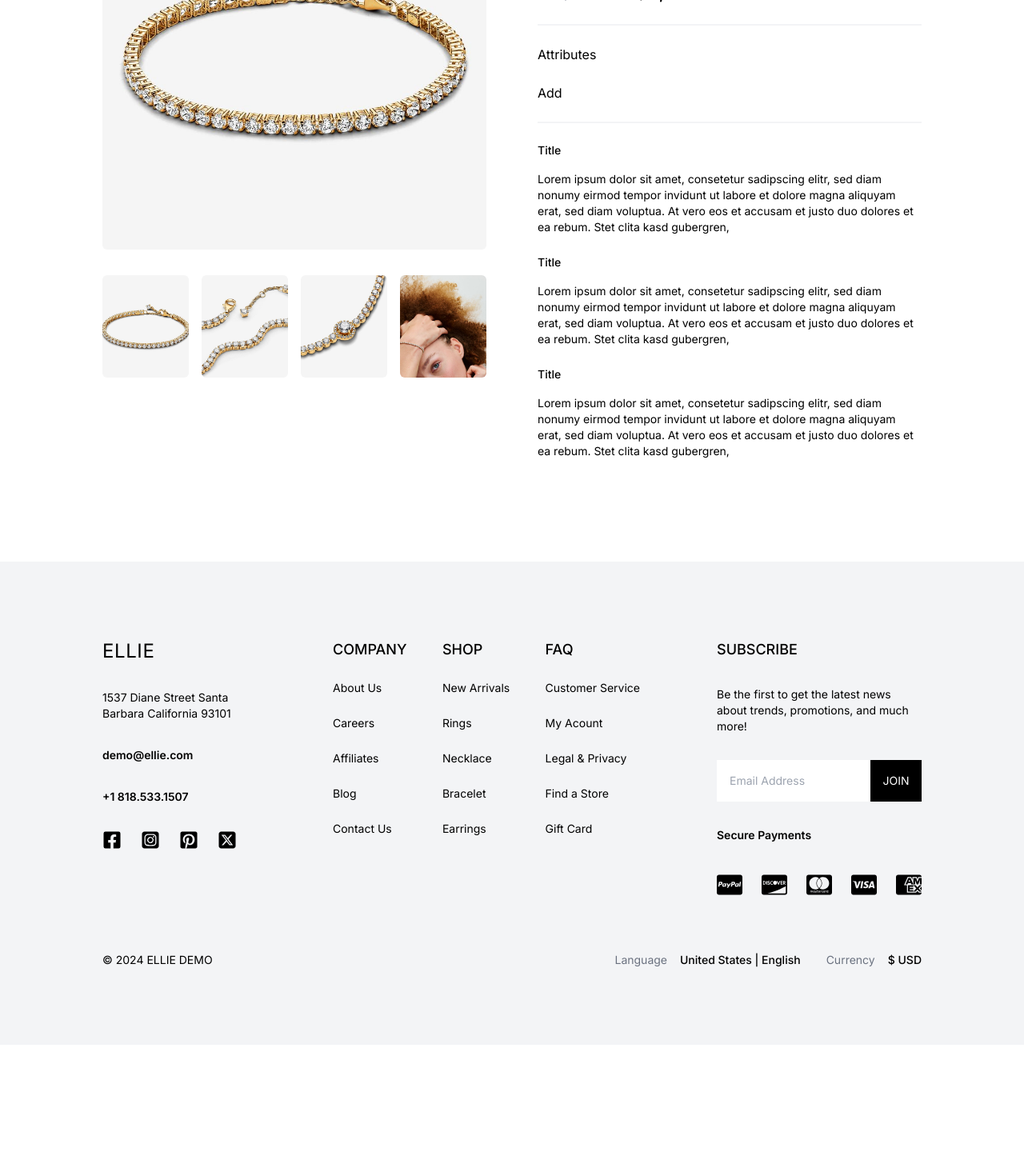
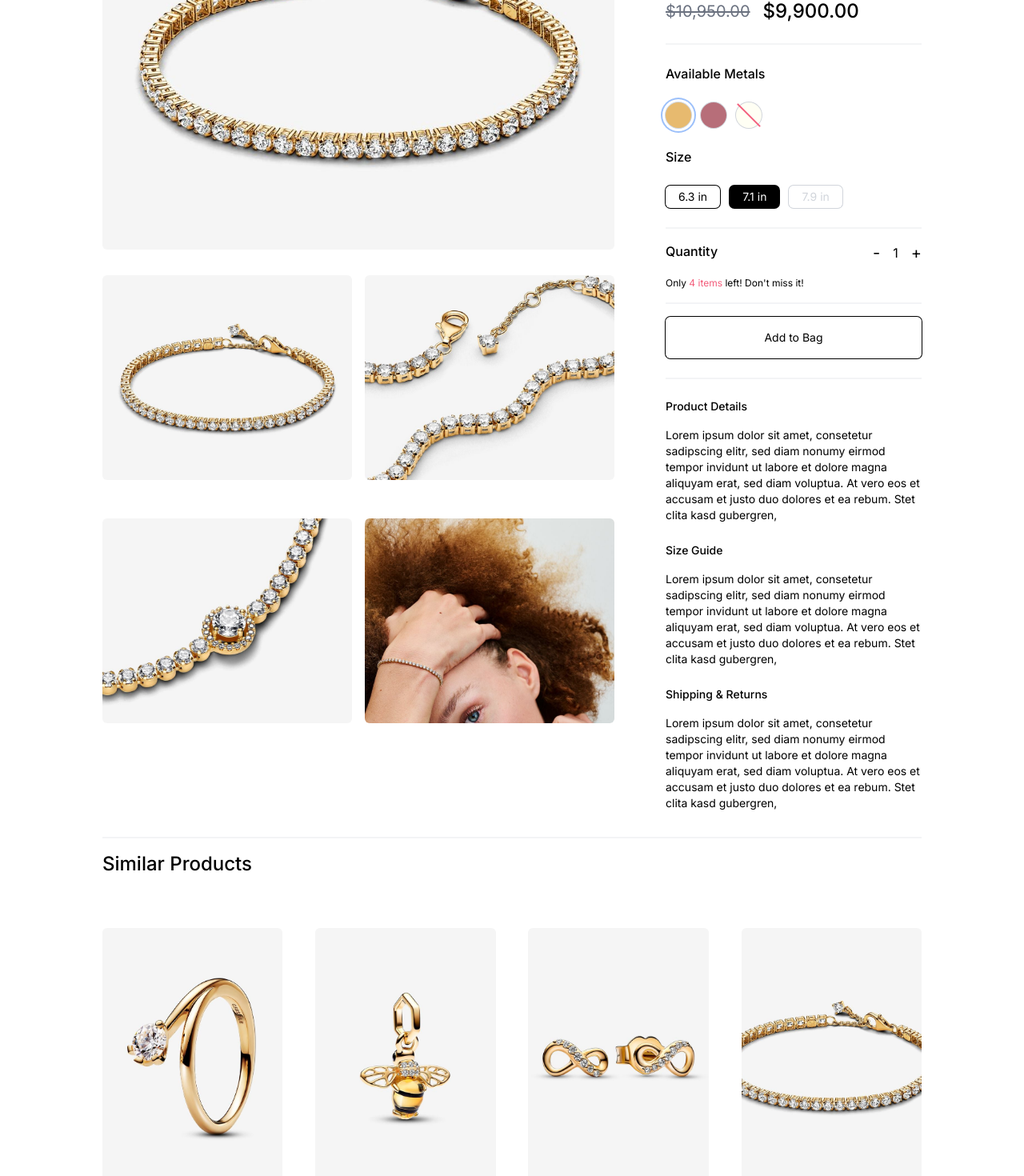
Before and after one commit to nikkoroque/ellie-jewelry, a Next.js app in the folder main/: page /views/product in a window 1280 px wide. Shown: the part 300-1770 px from the top of the page at 80% size. Before the commit the page ends 1606 px from the top, so only its background shows below. Built offline with nearby package versions, Linux system fonts and the light colour scheme.

Commit message:
Attributes
Attributes

```diff
--- a/main/src/app/components/product/Add.tsx
+++ b/main/src/app/components/product/Add.tsx
@@ -1,6 +1,41 @@
+"use client"
+
+import {useState} from "react";
+
 const Add = () => {
+
+    // TODO : Delete
+    const stock = 4;
+
+    const [quantity, setQuantity] = useState(1);
+
+    const handleQuantity = (type : "i" | "d") => {
+        if (type === "d" && quantity > 1) {
+            setQuantity((prevState) => prevState - 1);
+        }
+
+        if (type === "i" && quantity < stock) {
+            setQuantity((prevState) => prevState + 1);
+        }
+    };
     return (
-        <div>Add</div>
+        <div className='flex flex-col gap-4'>
+            <div className='h-[2px] bg-gray-100'/>
+            <div className='flex justify-between'>
+                <div className=''><h4 className='font-medium'>Quantity</h4></div>
+                <div className='flex items-center gap-4'>
+                    <button className='text-xl cursor-pointer' onClick={() => handleQuantity("d")}> - </button>
+                    {quantity}
+                    <button className='text-xl cursor-pointer' onClick={() => handleQuantity("i")}> + </button>
+                </div>
+            </div>
+            <div className=''><p className='text-xs'>Only <span className='text-ellieRed'>4 items</span> left! {"Don't"} miss it!</p></div>
+            <div className='h-[2px] bg-gray-100'/>
+            <button
+                className='w-full text-sm rounded-md ring-1 ring-black text-black py-4 px-4 hover:bg-black hover:text-white disabled:cursor-not-allowed disabled:bg-gray-300 disabled:text-gray-300 disabled:ring-gray-300'>Add
+                to Bag
+            </button>
+        </div>
     )
 };
 
--- a/main/src/app/components/product/Attributes.tsx
+++ b/main/src/app/components/product/Attributes.tsx
@@ -1,6 +1,27 @@
 const Attributes = () => {
     return (
-        <div>Attributes</div>
+        <div className='flex flex-col gap-6'>
+            <h4 className='font-medium'>Available Metals</h4>
+            <ul className='flex items-center gap-3'>
+                <li className='w-8 h-8 rounded-full ring-1 ring-gray-300 cursor-pointer relative bg-[#E7BA6F]'>
+                    <div
+                        className='absolute w-10 h-10 rounded-full ring-2 top-1/2 left-1/2 transform -translate-x-1/2 -translate-y-1/2'>
+                    </div>
+                </li>
+                <li className='w-8 h-8 rounded-full ring-1 ring-gray-300 cursor-pointer relative bg-[#B76E79]'></li>
+                <li className='w-8 h-8 rounded-full ring-1 ring-gray-300 cursor-not-allowed relative bg-[#FFFFF4]'>
+                    <div
+                        className='absolute w-10 h-[2px] bg-ellieRed rotate-45 top-1/2 left-1/2 transform -translate-x-1/2 -translate-y-1/2'>
+                    </div>
+                </li>
+            </ul>
+            <h4 className='font-medium'>Size</h4>
+            <ul className='flex items-center gap-3'>
+                <li className='ring-1 ring-black text-black rounded-md py-1 px-4 text-sm cursor-pointer'>6.3 in</li>
+                <li className='ring-1 ring-black text-white bg-black rounded-md py-1 px-4 text-sm cursor-pointer'>7.1 in</li>
+                <li className='ring-1 ring-gray-300 text-gray-300 rounded-md py-1 px-4 text-sm cursor-not-allowed'>7.9 in</li>
+            </ul>
+        </div>
     )
 };
 
--- a/main/src/app/components/product/Featured.tsx
+++ b/main/src/app/components/product/Featured.tsx
@@ -4,7 +4,7 @@ import Image from "next/image";
 const Featured = () => {
     return (
         <div className='mt-12 flex gap-x-8 gap-y-16 justify-between flex-wrap'>
-            <Link href="/test" className='w-full flex flex-col gap-4 sm:w-[45%] lg:w-[22%]'>
+            <Link href="/views/product" className='w-full flex flex-col gap-4 sm:w-[45%] lg:w-[22%]'>
                <div className='relative w-full h-80'>
                    <Image src='/images/f-ring.jpeg' alt='' fill sizes='25vw' className='absolute object-cover rounded-md z-10 hover:opacity-60 transition-opacity ease-in duration-500' />
                </div>
@@ -15,7 +15,7 @@ const Featured = () => {
                 <div className='text-sm text-gray-500'>Shine in the Pandora Nova 14k Gold Lab-grown Diamond.</div>
                 <button className='rounded-2xl ring-1 ring-black text-black py-2 px-4 text-xs hover:bg-black hover:text-white'>Add to Bag</button>
             </Link>
-            <Link href="/test" className='w-full flex flex-col gap-4 sm:w-[45%] lg:w-[22%]'>
+            <Link href="/views/product" className='w-full flex flex-col gap-4 sm:w-[45%] lg:w-[22%]'>
                 <div className='relative w-full h-80'>
                     <Image src='/images/f-pendant.jpeg' alt='' fill sizes='25vw' className='absolute object-cover rounded-md z-10 hover:opacity-60 transition-opacity ease-in duration-500' />
                 </div>
@@ -26,7 +26,7 @@ const Featured = () => {
                 <div className='text-sm text-gray-500'>Be the queen you are with the Sparkling Bee Dangle Charm.</div>
                 <button className='rounded-2xl ring-1 ring-black text-black py-2 px-4 text-xs hover:bg-black hover:text-white'>Add to Bag</button>
             </Link>
-            <Link href="/test" className='w-full flex flex-col gap-4 sm:w-[45%] lg:w-[22%]'>
+            <Link href="/views/product" className='w-full flex flex-col gap-4 sm:w-[45%] lg:w-[22%]'>
                 <div className='relative w-full h-80'>
                     <Image src='/images/f-earrings.jpeg' alt='' fill sizes='25vw' className='absolute object-cover rounded-md z-10 hover:opacity-60 transition-opacity ease-in duration-500' />
                 </div>
@@ -37,7 +37,7 @@ const Featured = () => {
                 <div className='text-sm text-gray-500'>Give a symbol of your eternal connection with our Infinity Stud. </div>
                 <button className='rounded-2xl ring-1 ring-black text-black py-2 px-4 text-xs hover:bg-black hover:text-white'>Add to Bag</button>
             </Link>
-            <Link href="/test" className='w-full flex flex-col gap-4 sm:w-[45%] lg:w-[22%]'>
+            <Link href="/views/product" className='w-full flex flex-col gap-4 sm:w-[45%] lg:w-[22%]'>
                 <div className='relative w-full h-80'>
                     <Image src='/images/f-bracelet.jpeg' alt='' fill sizes='25vw' className='absolute object-cover rounded-md z-10 hover:opacity-60 transition-opacity ease-in duration-500' />
                 </div>
--- a/main/src/app/components/product/Gallery.tsx
+++ b/main/src/app/components/product/Gallery.tsx
@@ -11,16 +11,30 @@ const Gallery = () => {
     return (
         <div className=''>
             <div className='h-[500px] relative'>
-                <Image src={galleryImg[index].url} alt='' fill sizes='50vw' className='object-cover rounded-md' />
+                <Image src={galleryImg[index].url} alt='' fill sizes='50vw' className='object-cover rounded-md'/>
             </div>
-            <div className='flex justify-between gap-4 cursor-pointer'>
-                {galleryImg.map((img,i) => (
-                    <div className='w-1/4 h-32 relative gap-4 mt-8' key={img.id} onClick={() => setIndex(i)}>
-                        <Image src={img.url} alt='' fill sizes='30vw'
-                               className='object-cover rounded-md'/>
+            {/*<div className='flex flex-row justify-between gap-4 cursor-pointer'>*/}
+            {/*    {galleryImg.map((img,i) => (*/}
+            {/*        <div className='w-full h-32 relative gap-4 mt-8' key={img.id} onClick={() => setIndex(i)}>*/}
+            {/*            <Image src={img.url} alt='' fill sizes='30vw'*/}
+            {/*                   className='object-cover rounded-md'/>*/}
+            {/*        </div>*/}
+            {/*    ))}*/}
+            {/*</div>*/}
+            <div className='grid grid-cols-2 gap-4 cursor-pointer'>
+                {galleryImg.map((img, i) => (
+                    <div className='w-full h-64 relative mt-8' key={img.id} onClick={() => setIndex(i)}>
+                        <Image
+                            src={img.url}
+                            alt=''
+                            fill
+                            sizes='50vw' // Adjust size based on two columns
+                            className='object-cover rounded-md'
+                        />
                     </div>
                 ))}
             </div>
+
         </div>
     )
 };
--- a/main/src/app/components/search/Search.tsx
+++ b/main/src/app/components/search/Search.tsx
@@ -15,7 +15,7 @@ const Search = () => {
         const name = formData.get('name') as string;
 
         if(name) {
-            router.push(`/list?name=${name}`)
+            router.push(`/views/shop?name=${name}`)
         }
     };
 
--- a/main/src/app/views/product/page.tsx
+++ b/main/src/app/views/product/page.tsx
@@ -1,16 +1,18 @@
 import Gallery from "@/app/components/product/Gallery";
 import Attributes from "@/app/components/product/Attributes";
 import Add from "@/app/components/product/Add";
+import Featured from "@/app/components/product/Featured";
 
 const Product = () => {
     return (
-        <div className='py-8 px-4 md:px-8 lg:px-16 xl:px-32 2xl:px-64 relative flex flex-col lg:flex-row gap-16'>
+        <div className='px-4 md:px-8 lg:px-16 xl:px-32 2xl:px-64'>
+            <div className='py-8 relative flex flex-col lg:flex-row gap-16'>
                 {/*IMAGE*/}
-            <div className='w-full lg:w-1/2 lg:stick top-20 h-max'>
-                <Gallery />
+                <div className='w-full lg:w-2/3 lg:stick top-20 h-max'>
+                    <Gallery/>
                 </div>
                 {/*TEXT*/}
-            <div className='w-full lg:w-1/2 flex flex-col gap-6'>
+                <div className='w-full lg:w-1/3 flex flex-col gap-6'>
                     <h1 className='text-4xl font-medium'>Tennis Bracelet</h1>
                     <p className='text-gray-500'>
                         Salutatus brute facilis quaerendum scelerisque appetere postea affert civibus natoque mazim
@@ -26,31 +28,41 @@ const Product = () => {
                     <Add/>
                     <div className='h-[2px] bg-gray-100'/>
                     <div className='text-sm'>
-                    <h4 className='font-medium mb-4'>Title</h4>
+                        <h4 className='font-medium mb-4'>Product Details</h4>
                         <p>
-                        Lorem ipsum dolor sit amet, consetetur sadipscing elitr, sed diam nonumy eirmod tempor invidunt
-                        ut labore et dolore magna aliquyam erat, sed diam voluptua. At vero eos et accusam et justo duo
+                            Lorem ipsum dolor sit amet, consetetur sadipscing elitr, sed diam nonumy eirmod tempor
+                            invidunt
+                            ut labore et dolore magna aliquyam erat, sed diam voluptua. At vero eos et accusam et justo
+                            duo
                             dolores et ea rebum. Stet clita kasd gubergren,
                         </p>
                     </div>
                     <div className='text-sm'>
-                    <h4 className='font-medium mb-4'>Title</h4>
+                        <h4 className='font-medium mb-4'>Size Guide</h4>
                         <p>
-                        Lorem ipsum dolor sit amet, consetetur sadipscing elitr, sed diam nonumy eirmod tempor invidunt
-                        ut labore et dolore magna aliquyam erat, sed diam voluptua. At vero eos et accusam et justo duo
+                            Lorem ipsum dolor sit amet, consetetur sadipscing elitr, sed diam nonumy eirmod tempor
+                            invidunt
+                            ut labore et dolore magna aliquyam erat, sed diam voluptua. At vero eos et accusam et justo
+                            duo
                             dolores et ea rebum. Stet clita kasd gubergren,
                         </p>
                     </div>
                     <div className='text-sm'>
-                    <h4 className='font-medium mb-4'>Title</h4>
+                        <h4 className='font-medium mb-4'>Shipping & Returns</h4>
                         <p>
-                        Lorem ipsum dolor sit amet, consetetur sadipscing elitr, sed diam nonumy eirmod tempor invidunt
-                        ut labore et dolore magna aliquyam erat, sed diam voluptua. At vero eos et accusam et justo duo
+                            Lorem ipsum dolor sit amet, consetetur sadipscing elitr, sed diam nonumy eirmod tempor
+                            invidunt
+                            ut labore et dolore magna aliquyam erat, sed diam voluptua. At vero eos et accusam et justo
+                            duo
                             dolores et ea rebum. Stet clita kasd gubergren,
                         </p>
                     </div>
                 </div>
             </div>
+            <div className='h-[2px] bg-gray-100'/>
+            <h1 className='text-2xl font-medium py-4'>Similar Products</h1>
+            <Featured/>
+        </div>
     )
 };
 
```
Also changed, not shown: main/src/app/components/product/NewProducts.tsx (+4 -4 lines). Lines whose indentation alone changed are shown as unchanged.
